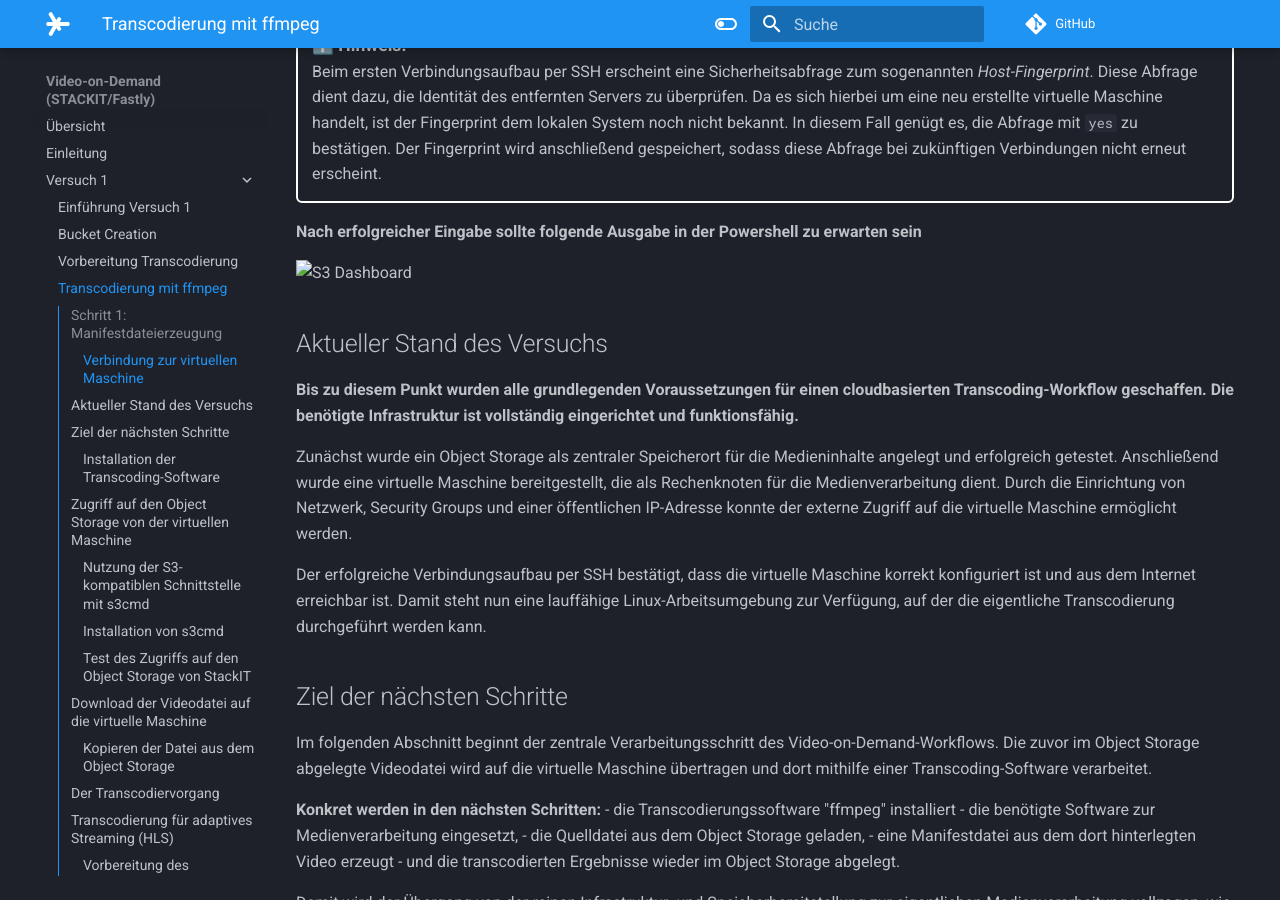
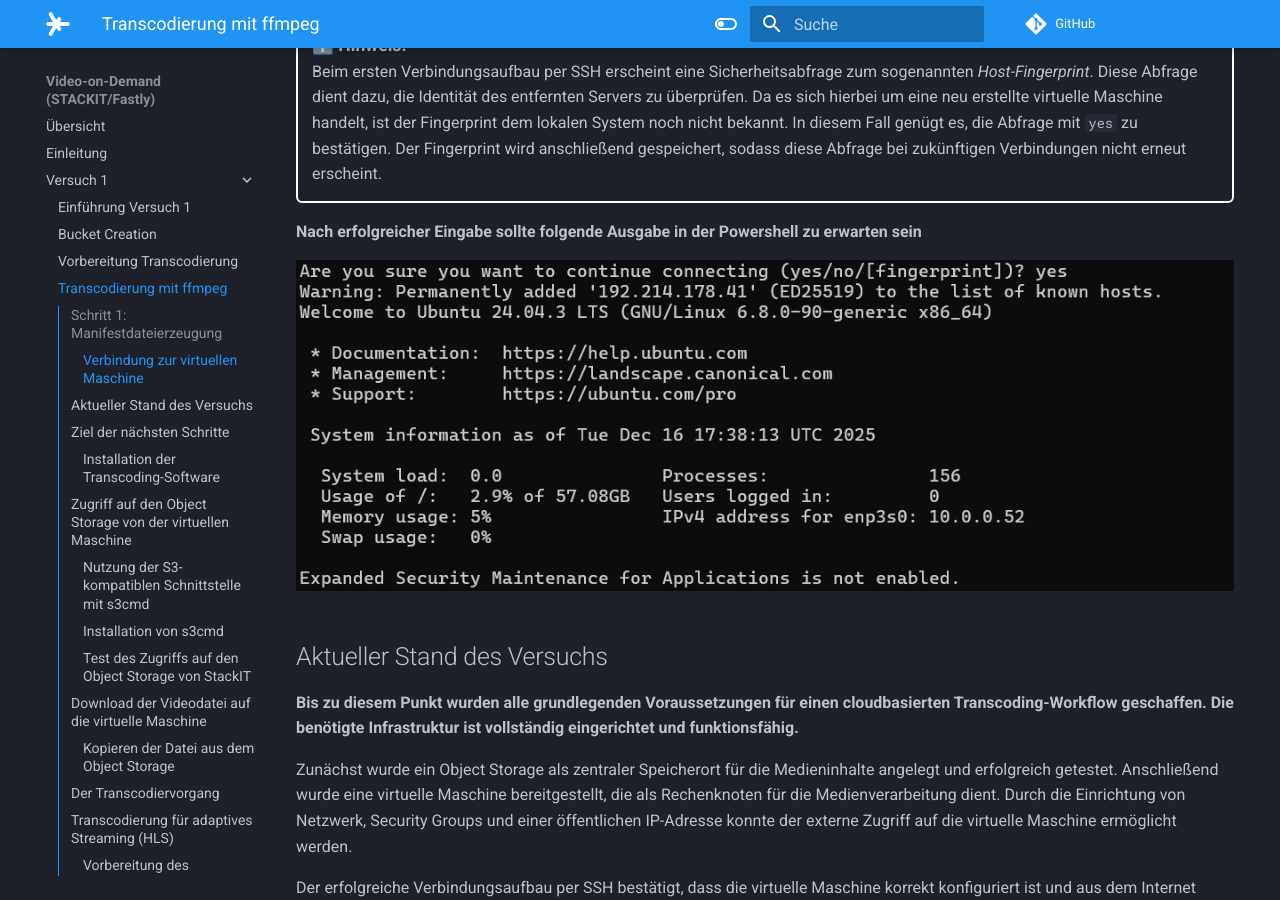
Before and after one commit to wruppelx/mvs-stackit-exercise, an MkDocs documentation site: the page built from docs/versuch1/04-ffmpegtranscode.md, in a window 1280 px wide and 900 px high, scrolled down 921 px. Built offline with MkDocs 1.6.1 and Material for MkDocs 9.7.7, drawn with Linux system fonts in a browser that asks for light colours; comment, search, counter and statistics services are not loaded.

Commit message:
folder structure re-arranged

````diff
--- a/docs/versuch1/04-ffmpegtranscode.md
+++ b/docs/versuch1/04-ffmpegtranscode.md
@@ -45,7 +45,7 @@ Nach erfolgreicher Anmeldung befindet man sich auf dem Linux-System der virtuell
 
 **Nach erfolgreicher Eingabe sollte folgende Ausgabe in der Powershell zu erwarten sein**
 
-![S3 Dashboard](../.assets/Versuch1/cmdsuccesful.jpg)
+![S3 Dashboard](../assets/Versuch1/cmdsuccesful.jpg)
 
 ## Aktueller Stand des Versuchs
 
@@ -78,7 +78,7 @@ Bedeutet:**Geben Sie folgende Befehle in das gleiche Powershellfenster ein, wo s
 
 **Tipp:** Sie können dies kontrollieren indem vor ihrem Eingabefeld in grüner Schrift ihr Server angezeigt wird
 
-![S3 Dashboard](../.assets/Versuch1/cmdservergreen.jpg)
+![S3 Dashboard](../assets/Versuch1/cmdservergreen.jpg)
 
 
 **Geben Sie bitte nun dort folgenden Befehl ein:**
@@ -99,7 +99,7 @@ Die Option -y sorgt dafür, dass alle Rückfragen automatisch mit „Ja“ best
 
 **Nach erfolgreicher Ausführung sollten sie folgende Meldung bekommen:**
 
-![S3 Dashboard](../.assets/Versuch1/nonono.jpg)
+![S3 Dashboard](../assets/Versuch1/nonono.jpg)
 
 ## Zugriff auf den Object Storage von der virtuellen Maschine
 
@@ -128,7 +128,7 @@ sudo apt install s3cmd
 
 **Folgende Ausgabe sollte daraus erfolgen:**
 
-![S3 Dashboard](../.assets/Versuch1/s3cmddone.jpg)
+![S3 Dashboard](../assets/Versuch1/s3cmddone.jpg)
 
 
 **Prüfen Sie die Installation bitte mit folgendem Befehl**
@@ -184,7 +184,7 @@ Falls dies nicht der Fall ist, können die Zugangsdaten jederzeit erneut erstell
 Eine Anleitung dazu finden Sie im vorherigen Kapitel. 🙂
 </div>
 
-![S3 Dashboard](../.assets/Versuch1/awskeys1.jpg)
+![S3 Dashboard](../assets/Versuch1/awskeys1.jpg)
 
 ### Test des Zugriffs auf den Object Storage von StackIT
 
@@ -215,7 +215,7 @@ s3cmd get s3://<DEINBUCKETNAME>/testvideo.mp4 ./testvideo.mp4 \
 ```
 **Folgendes Ergebis ist zu erwarten:**
 
-![S3 Dashboard](../.assets/Versuch1/s3cmddownload.jpg)
+![S3 Dashboard](../assets/Versuch1/s3cmddownload.jpg)
 
 **Auch hier gilt wieder testen:**
 
@@ -304,14 +304,14 @@ Der Parameter -bufsize beschreibt die Größe des Rate-Control-Puffers und besti
 
 **Sie sollten sowas in etwa sehen:**
 
-![S3 Dashboard](../.assets/Versuch1/hlsladder.jpg)
+![S3 Dashboard](../assets/Versuch1/hlsladder.jpg)
 
 **Danach kann geprüft werden ob die Manifestdateien wirklich angelegt worden sind:**
 
 ```bash
 ls -lh hls_output
 ```
-![S3 Dashboard](../.assets/Versuch1/moremasterplaylists.jpg)
+![S3 Dashboard](../assets/Versuch1/moremasterplaylists.jpg)
 
 Anzeigen der Manifestdatei
 
@@ -327,7 +327,7 @@ cat hls_output/master.m3u8
 
 **Die Ausgabe sieht danach dann so aus:**
 
-![S3 Dashboard](../.assets/Versuch1/catinfo1.jpg)
+![S3 Dashboard](../assets/Versuch1/catinfo1.jpg)
 
 !!! question "Frage 1.5"
     Analysieren Sie die Ausgabe der Datei <code>master.m3u8</code>, die mit dem
@@ -467,7 +467,7 @@ s3cmd put testvideo_480p.mp4 s3://<DEINBUCKETNAME>/ \
 
 **Das Ergebnis sollte so aussehen:**
 
-![S3 Dashboard](../.assets/Versuch1/bucketuploaded.jpg)
+![S3 Dashboard](../assets/Versuch1/bucketuploaded.jpg)
 
 
 **Nach Abschluss des Uploads wird überprüft, ob die Dateien erfolgreich im Object Storage abgelegt wurden:**
@@ -479,7 +479,7 @@ scp ubuntu@192.214.178.41:~/transcoded_download/testvideo_1080p.mp4 "$env:USERPR
 
 **Wiederholen Sie diesen Vorgang auch für die anderen transcodierten Videos. Dokumentieren Sie die verwendeten Befehle in Ihrem Bericht.**
 
-![S3 Dashboard](../.assets/Versuch1/uploadedintobucket.jpg)
+![S3 Dashboard](../assets/Versuch1/uploadedintobucket.jpg)
 
 ## Download der transcodierten Dateien und Analyse mit MediaInfo
 
@@ -509,7 +509,7 @@ Dokumentieren Sie die verwendeten Befehle in Ihrem Bericht.**
 Nach dem Download aus der virtuellen Maschine liegen die transcodierten Videodateien lokal auf dem eigenen Rechner, z. B. auf dem Desktop.
 Im nächsten Schritt werden diese Dateien mit dem Analysewerkzeug *MediaInfo* untersucht.
 
-![S3 Dashboard](../.assets/Versuch1/mediainfo.jpg)
+![S3 Dashboard](../assets/Versuch1/mediainfo.jpg)
 
 ### Vorbereitung
 
@@ -535,7 +535,7 @@ MediaInfo zeigt unter anderem folgende Parameter an:
 - Framerate
 - Containerformat
 
-![S3 Dashboard](../.assets/Versuch1/mediainfoui.jpg)
+![S3 Dashboard](../assets/Versuch1/mediainfoui.jpg)
 
 
 **Darunter sollten Sie jetzt Werte angezeigt bekommen wie bspw: Format, Formatprofil,...**
````
Also changed, not shown: docs/index.md (+2 -3 lines), docs/versuch1/05-fazit.md (+10 -10 lines), docs/versuch2/02-service.md (+0 -4 lines), einleitung.md (+2 -9 lines), docs/assets/Versuch3/s3_quellpfad.png (added), docs/assets/Versuch3/s3_zielpfad.png (added), docs/assets/mediainfo.png (added).
